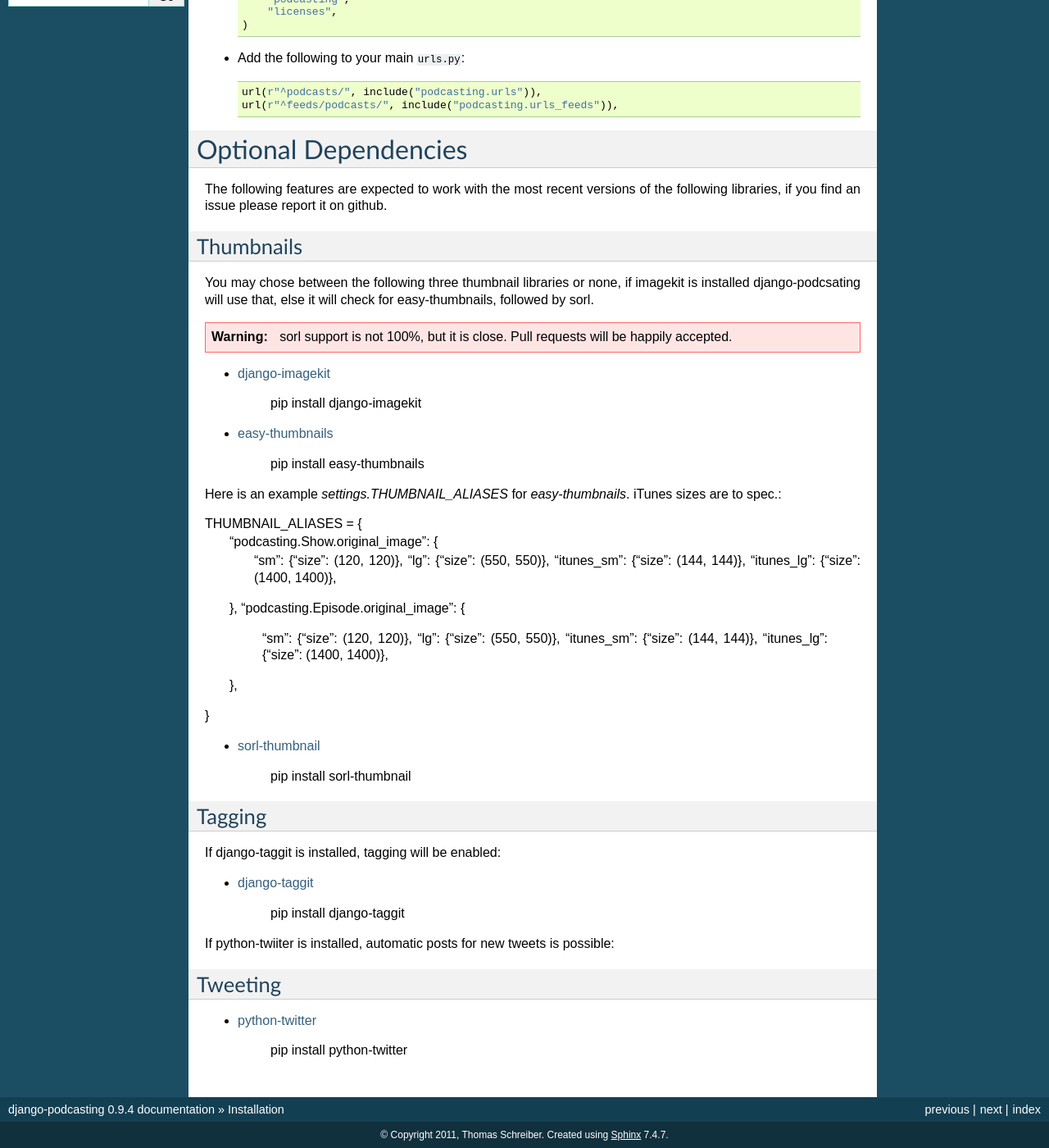
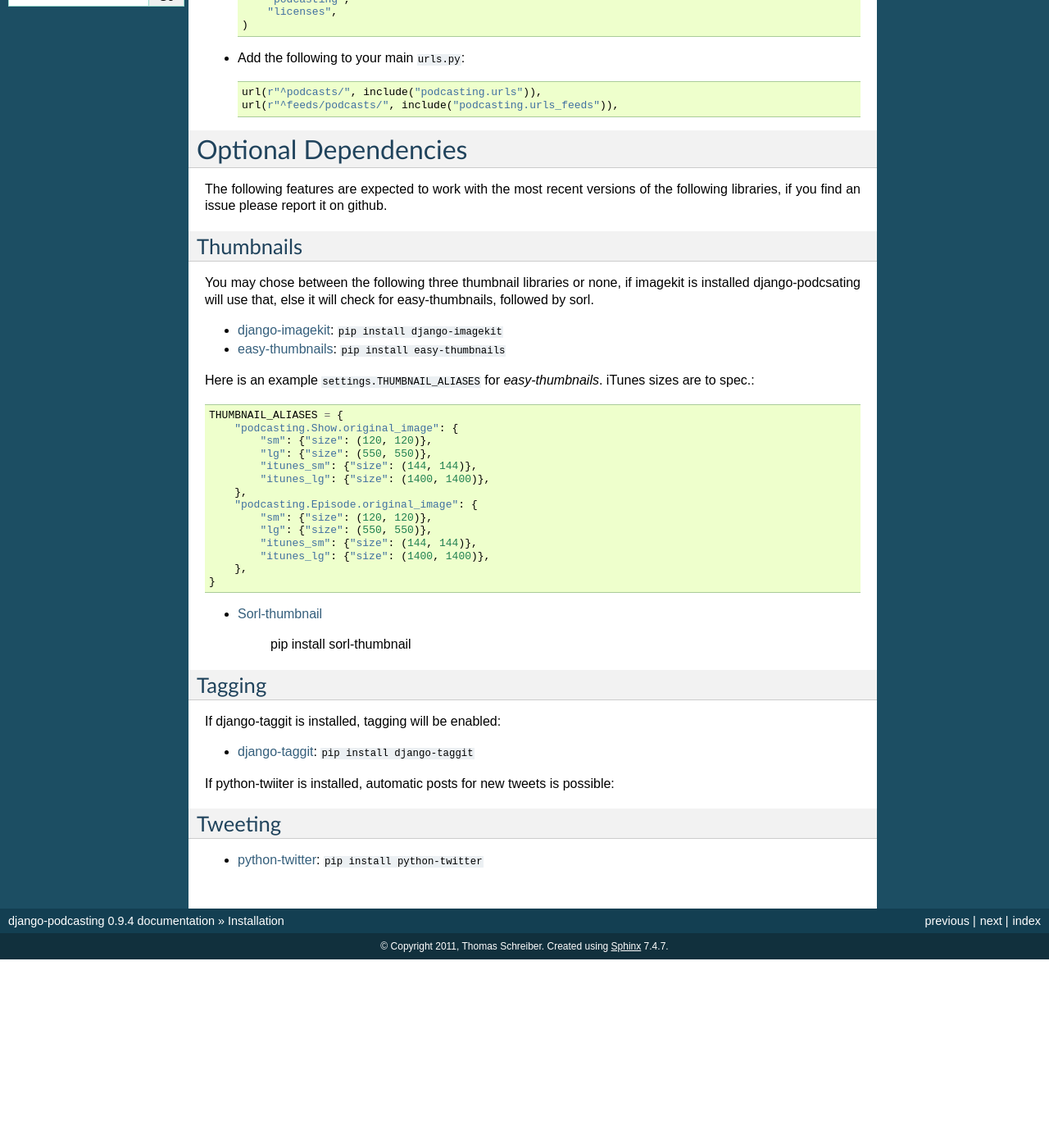
Before and after one commit to rizumu/django-podcasting, a Sphinx documentation site: the page built from docs/installation.rst, in a window 1280 px wide and 1400 px high, scrolled down 381 px. Shown: the whole window at 82% size. Built offline with Sphinx 7.4.7, drawn with Linux system fonts in a browser that asks for light colours; after the commit the page ends 1551 px from its top, so only the background shows below that.

Commit message:
extend support for sorl

```diff
--- a/docs/changelog.rst
+++ b/docs/changelog.rst
@@ -4,7 +4,7 @@
 
 master
 ------
-- Add support for sorl
+- Extend full support to easy-thumbnails and sorl
 - Extend the Admin widget to support sorl, imagekit, easy-thumbnails and css for thumbnailing.
 - Add a simple Video model for attaching extrnal video-urls to an
   episode.
@@ -15,7 +15,7 @@
 - Setup Travis CI.
 - Flake8.
 - Support Django 1.5's customizable user model. This change makes
-  django-podacasting usuable only on Django versions 1.4 and greater.
+  django-podacasting usuable only on Django versions 1.4 LTS and greater.
 - Fix autoslug
 - Fix for non ImageKit installs
 - Support Django 1.4's timezone-aware datetimes
--- a/docs/installation.rst
+++ b/docs/installation.rst
@@ -41,36 +41,29 @@
 if imagekit is installed django-podcsating will use that, else it will
 check for easy-thumbnails, followed by sorl.
 
-.. warning:: sorl support is not 100%, but it is close. Pull requests
-             will be happily accepted.
+* django-imagekit_: ``pip install django-imagekit``
 
-* django-imagekit_
+* easy-thumbnails_: ``pip install easy-thumbnails``
 
-    pip install django-imagekit
-
-* easy-thumbnails_
-
-    pip install easy-thumbnails
-
-Here is an example `settings.THUMBNAIL_ALIASES` for
+Here is an example ``settings.THUMBNAIL_ALIASES`` for
 `easy-thumbnails`. iTunes sizes are to spec.::
 
-THUMBNAIL_ALIASES = {
-    "podcasting.Show.original_image": {
-        "sm": {"size": (120, 120)},
-        "lg": {"size": (550, 550)},
-        "itunes_sm": {"size": (144, 144)},
-        "itunes_lg": {"size": (1400, 1400)},
-    },
-    "podcasting.Episode.original_image": {
-        "sm": {"size": (120, 120)},
-        "lg": {"size": (550, 550)},
-        "itunes_sm": {"size": (144, 144)},
-        "itunes_lg": {"size": (1400, 1400)},
-    },
-}
+    THUMBNAIL_ALIASES = {
+        "podcasting.Show.original_image": {
+            "sm": {"size": (120, 120)},
+            "lg": {"size": (550, 550)},
+            "itunes_sm": {"size": (144, 144)},
+            "itunes_lg": {"size": (1400, 1400)},
+        },
+        "podcasting.Episode.original_image": {
+            "sm": {"size": (120, 120)},
+            "lg": {"size": (550, 550)},
+            "itunes_sm": {"size": (144, 144)},
+            "itunes_lg": {"size": (1400, 1400)},
+        },
+    }
 
-* sorl-thumbnail_
+* Sorl-thumbnail_
 
     pip install sorl-thumbnail
 
@@ -79,18 +72,14 @@
 
 If django-taggit is installed, tagging will be enabled:
 
-* django-taggit_
-
-    pip install django-taggit
+* django-taggit_: ``pip install django-taggit``
 
 
 If python-twiiter is installed, automatic posts for new tweets is possible:
 
 Tweeting
 --------
-* python-twitter_
-
-    pip install python-twitter
+* python-twitter_: ``pip install python-twitter``
 
 .. _django-licenses: https://bitbucket.org/jezdez/django-licenses/
 .. _django-imagekit: https://github.com/jdriscoll/django-imagekit/
```
Also changed, not shown: 2 other files.
